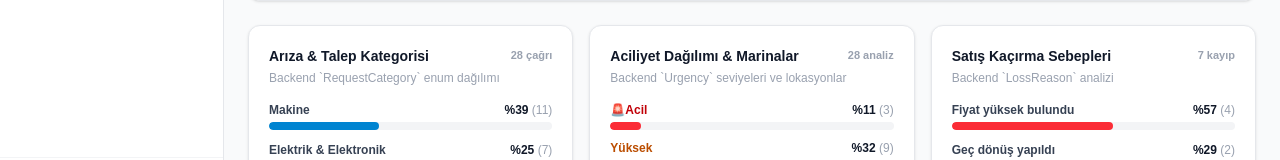
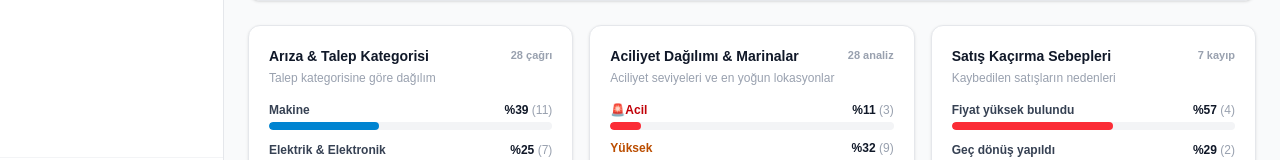
Before and after one commit to Berkay3452/call-center-analytics-ai, a Next.js app in the folder frontend/: page /admin/analytics in a window 1280 px wide. Shown: the part 594-754 px from the top of the page. Built offline with nearby package versions, Linux system fonts and the light colour scheme.

Commit message:
Analitik sayfası: 'Tüm Dönem' seçeneğini son 1 yıl yap (API boş filtreyi son 30 gün sayıyor), arayüzdeki geliştirici metinlerini temizle (#54)

```diff
--- a/frontend/app/admin/analytics/AnalyticsDashboard.tsx
+++ b/frontend/app/admin/analytics/AnalyticsDashboard.tsx
@@ -22,7 +22,7 @@ const DATE_RANGE_OPTIONS = [
   { value: "oct2026", label: "Ekim 2026 (Demo Seed Dönemi)" },
   { value: "7", label: "Son 7 Gün" },
   { value: "90", label: "Son 3 Ay (Sezon)" },
-  { value: "all", label: "Tüm Dönem" },
+  { value: "365", label: "Son 1 Yıl" },
 ];
 
 // Kategori bar renkleri
@@ -63,8 +63,6 @@ function getDateRange(rangeKey: string): { date_from?: string; date_to?: string
       date_to: "2026-10-31",
     };
   }
-
-  if (rangeKey === "all") return {};
 
   const days = parseInt(rangeKey, 10);
   if (isNaN(days) || days <= 0) return {};
@@ -332,10 +330,10 @@ export default function AnalyticsDashboard() {
           <div className="mt-6 flex flex-wrap items-center justify-center gap-3">
             <button
               type="button"
-              onClick={() => handleDateRangeChange("all")}
+              onClick={() => handleDateRangeChange("365")}
               className="rounded-lg border border-gray-300 bg-white px-4 py-2 text-xs font-semibold text-gray-700 hover:bg-gray-50 transition-colors"
             >
-              Tüm Dönem Verilerini Gör
+              Son 1 Yıllık Verileri Gör
             </button>
             <Link
               href="/admin/calls/upload"
@@ -555,7 +553,7 @@ export default function AnalyticsDashboard() {
                 </span>
               </div>
               <p className="text-xs text-gray-400 mb-4">
-                Backend `RequestCategory` enum dağılımı
+                Talep kategorisine göre dağılım
               </p>
 
               {categoryEntries.length === 0 ? (
@@ -603,7 +601,7 @@ export default function AnalyticsDashboard() {
                 </span>
               </div>
               <p className="text-xs text-gray-400 mb-4">
-                Backend `Urgency` seviyeleri ve lokasyonlar
+                Aciliyet seviyeleri ve en yoğun lokasyonlar
               </p>
 
               {/* Aciliyet Dağılımı Çubukları */}
@@ -679,7 +677,7 @@ export default function AnalyticsDashboard() {
                 </span>
               </div>
               <p className="text-xs text-gray-400 mb-4">
-                Backend `LossReason` analizi
+                Kaybedilen satışların nedenleri
               </p>
 
               {lossEntries.length === 0 ? (
@@ -752,7 +750,7 @@ export default function AnalyticsDashboard() {
                 En Sık Bildirilen Tekne Arızaları
               </h2>
               <p className="text-xs text-gray-400 mb-4">
-                Konuşma transkriptlerinden çıkarılan problem ifadeleri (`top_problems`)
+                Konuşma transkriptlerinden çıkarılan problem ifadeleri
               </p>
 
               {(data.top_problems ?? []).length === 0 ? (
```
